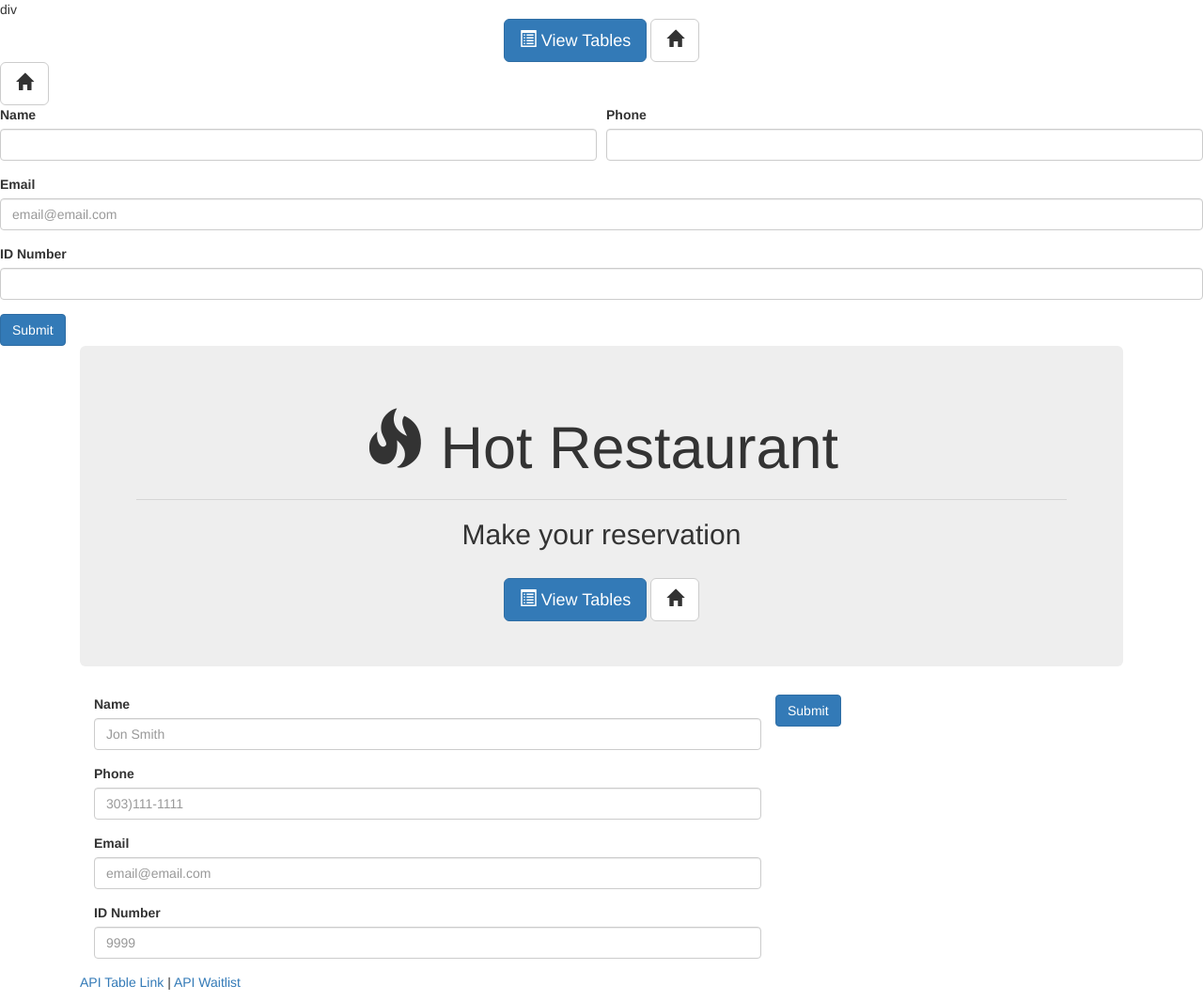
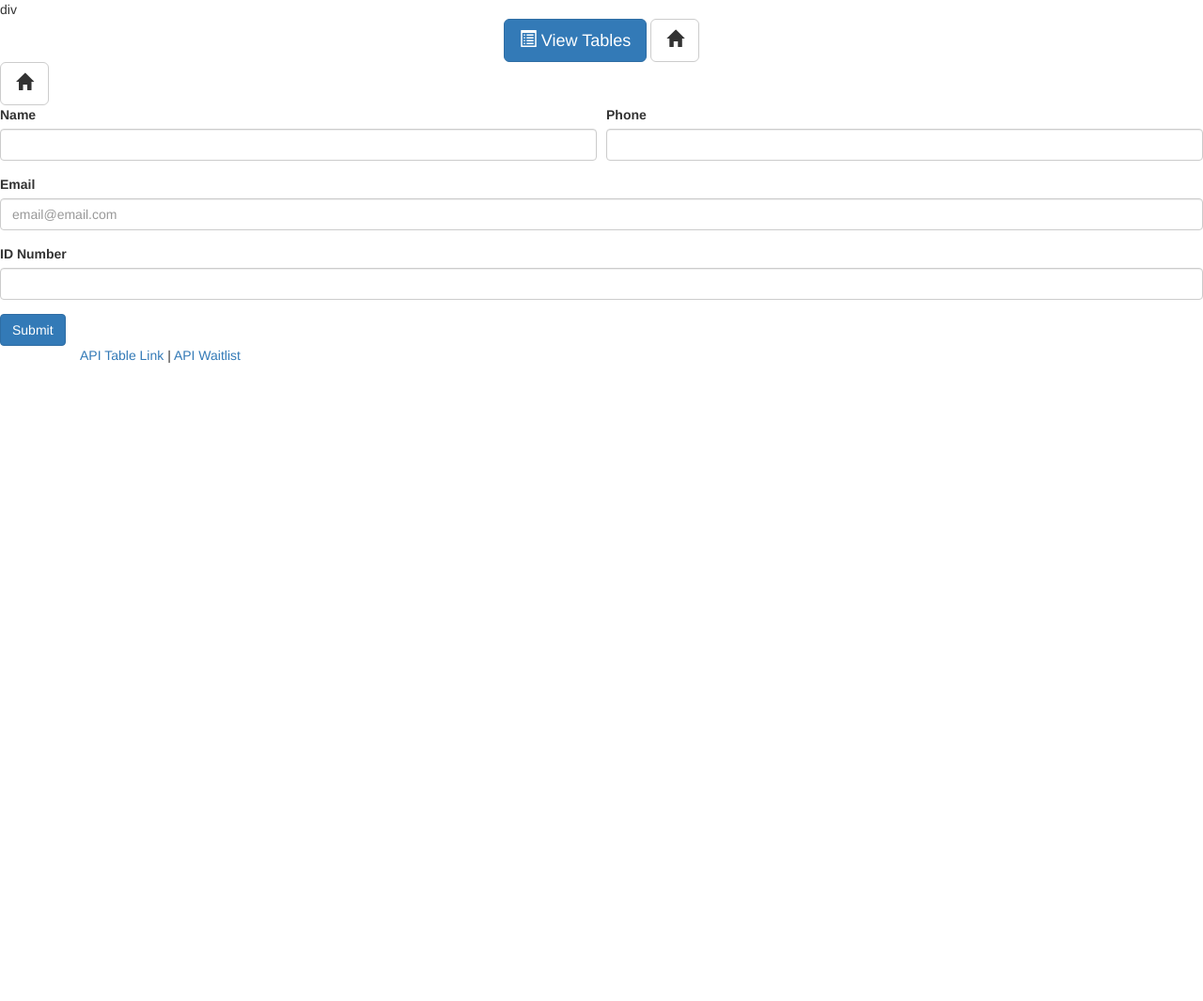
Before and after one commit to CodeGuy5280/ExpressRestaurantApp, a website: page reservation.html in a window 1280 px wide. Shown: the whole page at 94% size. After the commit the page ends 800 px from the top, so only its background shows below. Drawn offline with nearby package versions, Linux system fonts and the light colour scheme.

Commit message:
reservation html fixed.

```diff
--- a/reservation.html
+++ b/reservation.html
@@ -56,43 +56,6 @@
 
 
 <!--Jumbotron w/ Buttons & Icons-->
-<body>
-    <div class="container">
-    <div class="jumbotron">
-    <h1 class="text-center"><span class="glyphicon glyphicon-fire"></span> Hot Restaurant</h1>
-    <hr>
-    <h2 class="text-center">Make your reservation</h2>
-    <br>
-
-    <div class="text-center">
-        <a href="/tables.html"><button type="button" class="btn btn-lg btn-primary"><span class="glyphicon glyphicon-list-alt"></span> View Tables</button></a>
-        <a href="/"><button type="button" class="btn btn-lg btn-default"><span class="glyphicon glyphicon-home"></span></button></a>
-    </div>
-    </div>
-
-    <!--Form-->
-    <form>
-        <div class="form-group">
-      <div class="form-group col-md-8">
-        <label for="inputName">Name</label>
-        <input type="name" class="form-control" id="inputName" placeholder="Jon Smith">
-      </div>
-      <div class="form-group col-md-8">
-        <label for="inputPhone">Phone</label>
-        <input type="phone" class="form-control" id="inputPhone" placeholder="303)111-1111">
-      </div>
-        </div>
-        <div class="form-group col-md-8">
-      <label for="inputEmail">Email</label>
-      <input type="text" class="form-control" id="inputEmail" placeholder="email@email.com">
-        </div>
-        <div class="form-group col-md-8">
-      <label for="inputID">ID Number</label>
-      <input type="text" class="form-control" id="inputID" placeholder="9999">
-        </div>
-        <button type="submit" class="btn btn-primary submit">Submit</button>
-    </form>
-    </div>
 
 <!--Footer containing javascript-->
     <footer class ="footer">
```
